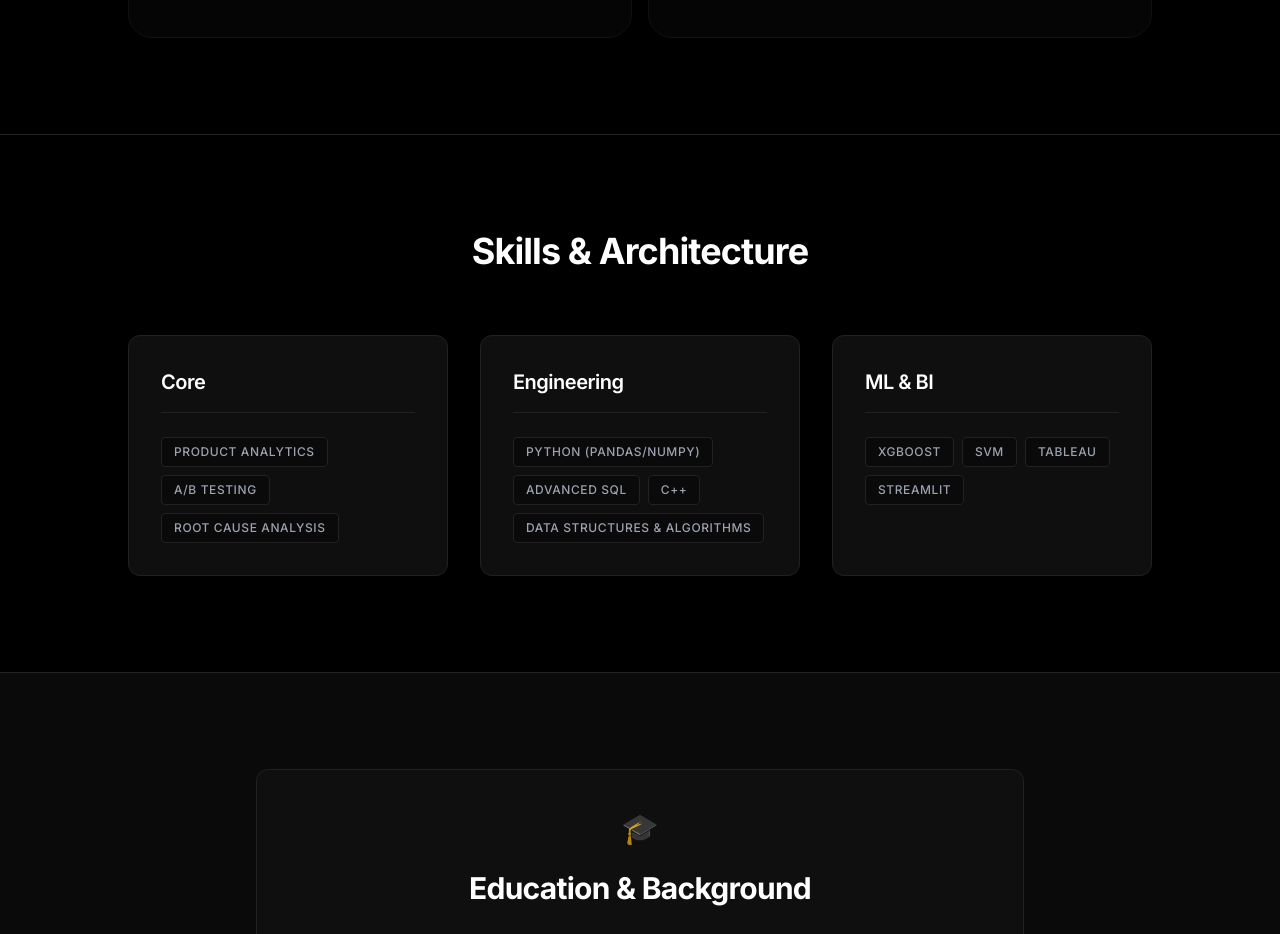
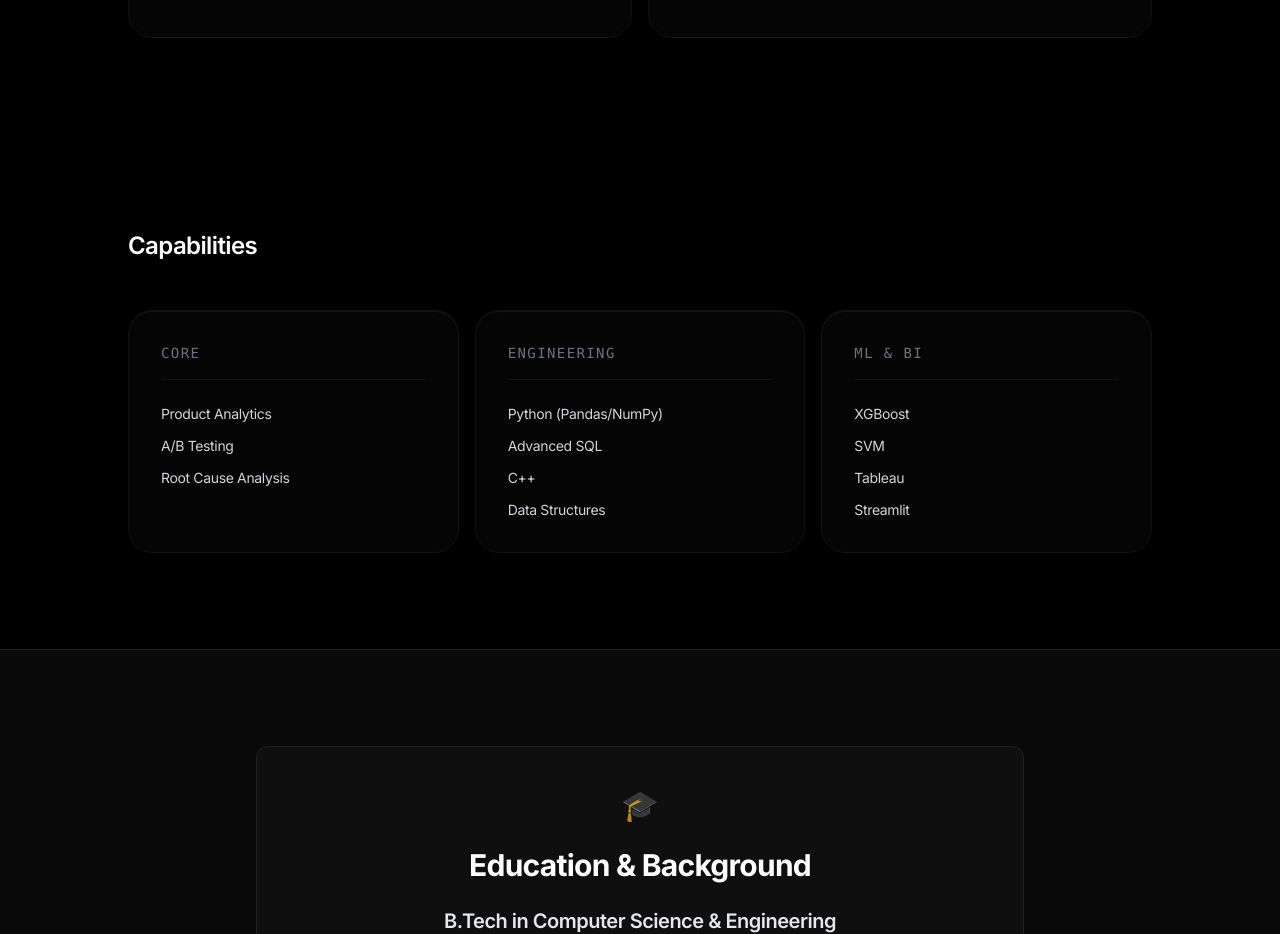
Before and after one commit to divyanshuyadav715-ship-it/portfolio-live, a React app: page / in a window 1280 px wide. Shown: the part 1640-2574 px from the top of the page. Built offline with nearby package versions, Linux system fonts and the light colour scheme; the HTML template or start-up script is replaced by a standard one.

Commit message:
Bento Box redesign Skills.jsx

```diff
--- a/src/components/Skills.jsx
+++ b/src/components/Skills.jsx
@@ -8,7 +8,7 @@ const skillCategories = [
   },
   {
     title: "Engineering",
-    skills: ["Python (Pandas/NumPy)", "Advanced SQL", "C++", "Data Structures & Algorithms"]
+    skills: ["Python (Pandas/NumPy)", "Advanced SQL", "C++", "Data Structures"]
   },
   {
     title: "ML & BI",
@@ -18,36 +18,37 @@ const skillCategories = [
 
 const Skills = () => {
   return (
-    <section id="skills" className="py-24 px-6 bg-darkbg border-t border-bordergray">
+    <section id="skills" className="py-24 px-6 bg-[#000]">
       <div className="max-w-5xl mx-auto">
         <motion.h2
           initial={{ opacity: 0 }}
           whileInView={{ opacity: 1 }}
           viewport={{ once: true }}
           transition={{ duration: 0.5 }}
-          className="text-3xl md:text-4xl font-bold mb-16 text-center text-white tracking-tight"
+          className="text-2xl font-semibold mb-12 text-white tracking-tight"
         >
-          Skills & Architecture
+          Capabilities
         </motion.h2>
 
-        <div className="grid grid-cols-1 md:grid-cols-3 gap-8">
+        <div className="grid grid-cols-1 md:grid-cols-3 gap-4">
           {skillCategories.map((category, index) => (
             <motion.div
               key={index}
-              initial={{ opacity: 0, y: 10 }}
-              whileInView={{ opacity: 1, y: 0 }}
+              initial={{ opacity: 0 }}
+              whileInView={{ opacity: 1 }}
               viewport={{ once: true }}
               transition={{ duration: 0.5, delay: index * 0.1 }}
-              className="bg-cardbg rounded-xl p-8 border border-bordergray hover:border-gray-600 transition-all duration-300 shadow-sm hover:shadow-lg"
+              className="bg-[#050505] rounded-3xl p-8 border border-[#111] hover:border-[#333] transition-all duration-300"
+              style={{ boxShadow: 'inset 0 1px 0 0 rgba(255,255,255,0.05)' }}
             >
-              <h3 className="text-xl font-semibold text-white mb-6 border-b border-bordergray pb-4 tracking-tight">
+              <h3 className="text-sm font-mono text-gray-500 mb-6 uppercase tracking-widest border-b border-[#111] pb-4">
                 {category.title}
               </h3>
-              <div className="flex flex-wrap gap-2">
+              <div className="flex flex-col gap-3">
                 {category.skills.map((skill, sIndex) => (
                   <span
                     key={sIndex}
-                    className="px-3 py-1.5 bg-darkerbg text-gray-400 text-xs font-medium rounded border border-bordergray hover:border-gray-400 hover:text-white transition-colors duration-200 uppercase tracking-wider"
+                    className="text-gray-300 text-sm tracking-tight"
                   >
                     {skill}
                   </span>
```
